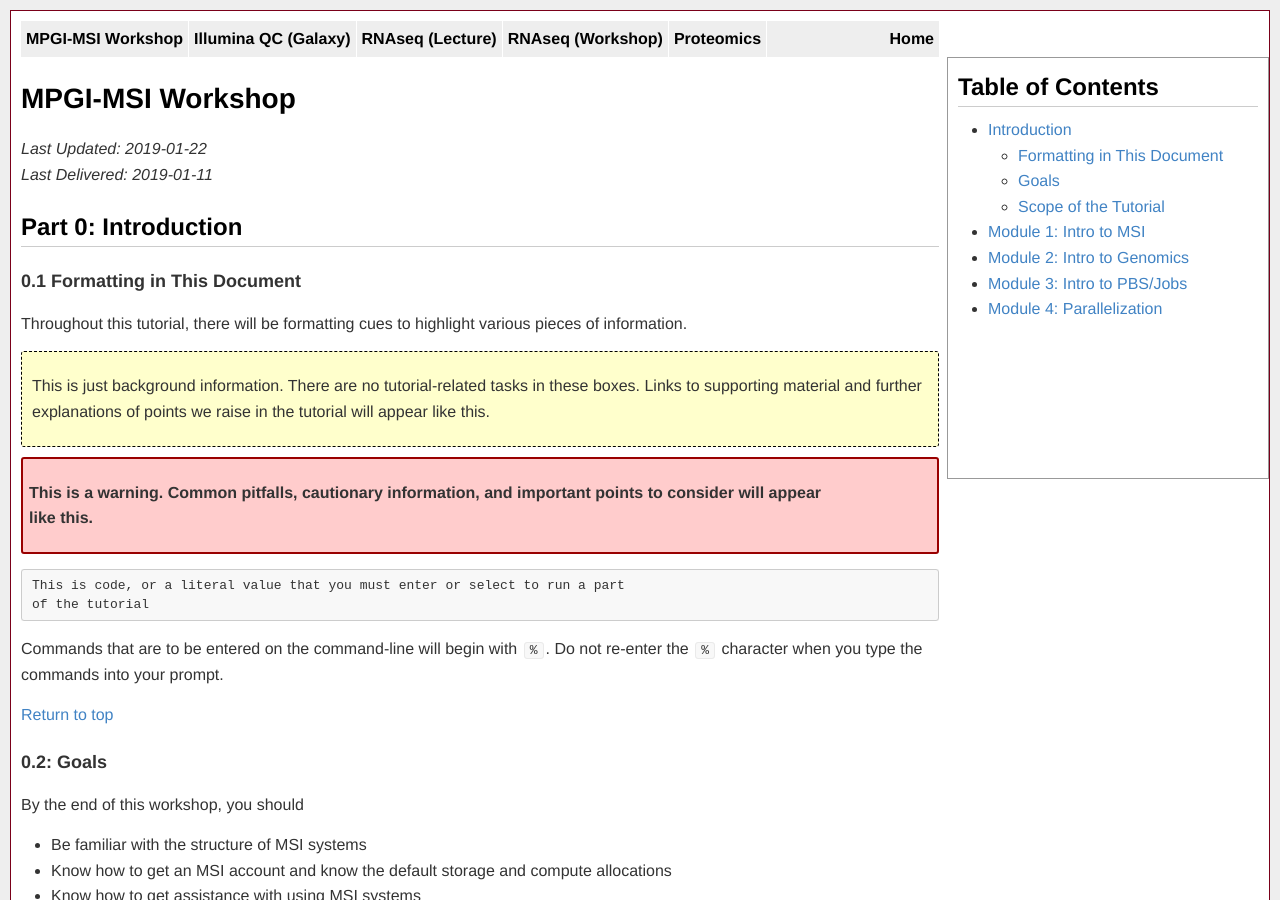
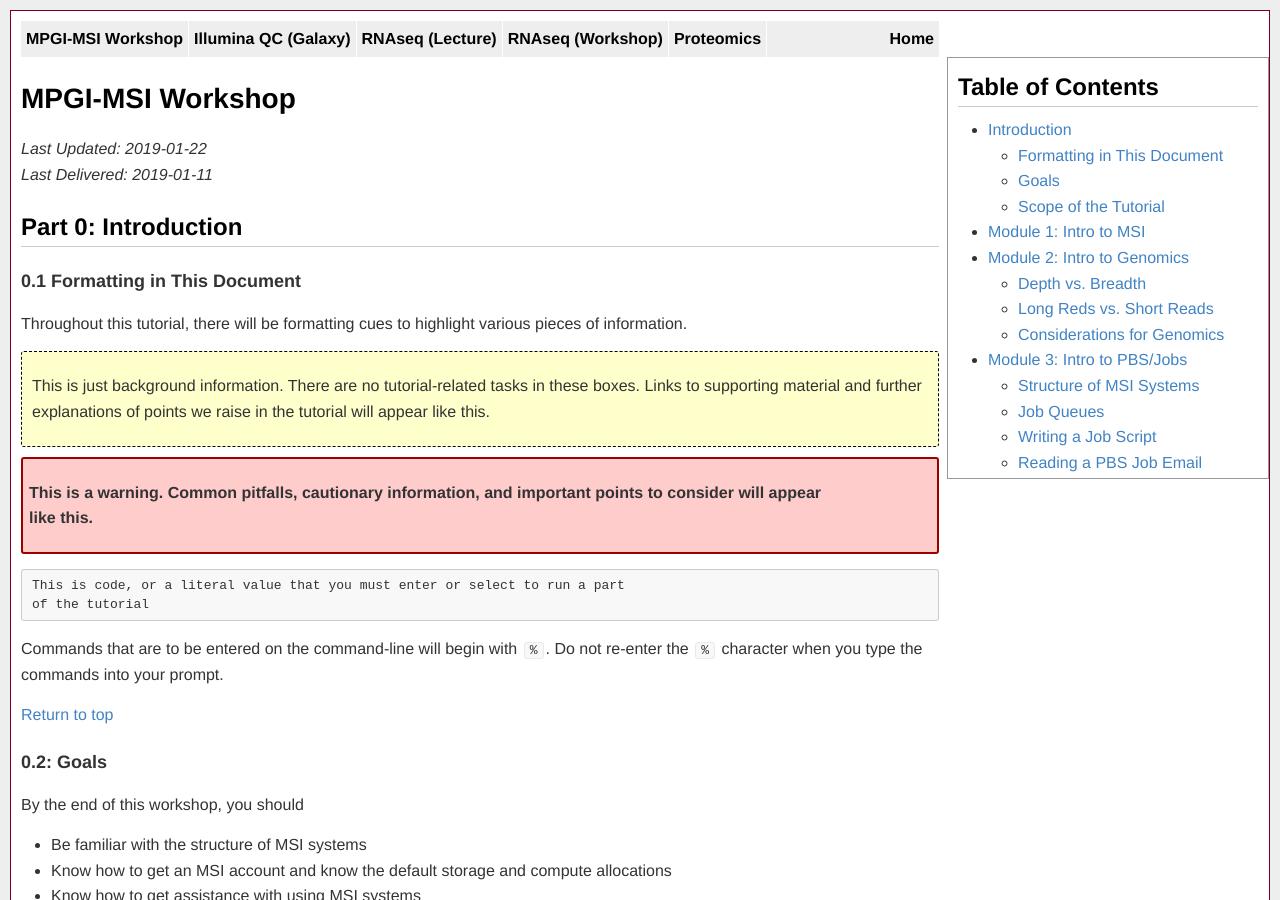
Before and after one commit to msi-ris/Tutorials, a Jekyll site: the page built from mpgi_msi.md, in a window 1280 px wide and 900 px high. Built offline with Jekyll 4.4.1, drawn with Linux system fonts in a browser that asks for light colours; part of the change alters nothing that is shown.

Commit message:
Update MPGI-MSI

```diff
--- a/mpgi_msi.md
+++ b/mpgi_msi.md
@@ -16,8 +16,21 @@ delivered: 2019-01-11
     - [Scope of the Tutorial](#0.3)
 - [Module 1: Intro to MSI](#1)
 - [Module 2: Intro to Genomics](#2)
+    - [Depth vs. Breadth](#2.1)
+    - [Long Reds vs. Short Reads](#2.2)
+    - [Considerations for Genomics](#2.3)
 - [Module 3: Intro to PBS/Jobs](#3)
+    - [Structure of MSI Systems](#3.1)
+    - [Job Queues](#3.2)
+    - [Writing a Job Script](#3.3)
+    - [Reading a PBS Job Email](#3.4)
 - [Module 4: Parallelization](#4)
+    - [Flavors of Parallelization](#4.1)
+    - [Parallel Tools on MSI](#4.2)
+    - [GNU Parallel](#4.3)
+    - [PBS Task Arrays](#4.4)
+        - [Task Array Example Scripts](#4.4.1)
+- [Special Topics](#5)
 
 </div>
 
@@ -161,7 +174,7 @@ large structural variants. There are many more genomics technologies and
 instruments available for your research. As always, the best way to know which
 technologies suit your research goals is to read current literature.
 
-#### Depth vs. Breadth
+#### <a name="2.1"></a> Depth vs. Breadth
 It is important to consider a genomics experiment in terms of *depth* and
 *breadth*. The *depth* of sampling refers to the intensity of data collection
 from each sample. The *breadth* of sampling refers to the number of biological
@@ -193,7 +206,7 @@ analysis soon.
 The University of Minnesota has a core facility that provides genomics services.
 The link to the UMGC site is [here](http://genomics.umn.edu/).
 
-#### Long vs. Short Read Sequencing
+#### <a name="2.2"></a> Long vs. Short Read Sequencing
 Illumina (and 454 and Ion Torrent) sequencing are referred to as "short read"
 sequencing. Read lengths from Illumina instruments are between 36 and 600
 base pairs, with every read having a fixed read length dependent on the
@@ -216,7 +229,7 @@ unlike short reads, which have biased error profiles. A common approach is to
 
 <div class="warn" markdown="1">
 
-#### Considerations for Genomics Projects
+#### <a name="2.3"></a> Considerations for Genomics Projects
 - GIGO: "Garbage in, garbage out"
 
     Low-quality inputs (garbage in) will produce low-quality results (garbage
@@ -293,7 +306,7 @@ University of Minnesota VPN.
 
 </div>
 
-#### A Reminder: Structure of MSI Systems
+#### <a name="3.1"></a> A Reminder: Structure of MSI Systems
 
 ![MSI Systems]({{ "/graphics/mpgi-msi/Systems.png" | prepend: site.baseurl }})
 
@@ -314,13 +327,13 @@ campus. This behavior has resulted in account restrictions in the past.
 
 </div>
 
-#### Job Queues
+#### <a name="3.2"></a> Job Queues
 Follow [this link](https://www.msi.umn.edu/queues) to view information about
 the job queues on the HPC systems. Use the job queues to run analyses in a
 **non-interactive** way. You can submit the job, and it will run on the cluster
 after you log out.
 
-#### Writing a Job Script
+#### <a name="3.3"></a> Writing a Job Script
 MSI maintains [a guide](https://www.msi.umn.edu/content/job-submission-and-scheduling-pbs-scripts)
 for writing job scripts and submitting them to the various queues. We will
 digest the job script format here. The format is a standard Bash script with
@@ -452,7 +465,7 @@ contains many examples of sophisticated scripting techniques.
 
 </div>
 
-#### Reading a PBS Job Email
+#### <a name="3.4"></a> Reading a PBS Job Email
 When your job exits, you will get a cryptic-looking email that describes the
 results of your job. An example job email is pasted below:
 
@@ -560,7 +573,7 @@ Please note that not all commands are available on MSI systems.
 You can view the slide deck [here](https://drive.google.com/open?id=1eD-qoXzRS2YI_MqI6OzVpNwA_IXHx07WXd_VM-6mQM8).
 
 ### Supporting Information
-#### "Flavors" of Parallelization
+#### <a name="4.1"></a> "Flavors" of Parallelization
 MSI has both "high-level" and "low-level" tools available to help your analyses
 take advantage of the highly parallelized computing environment. "High-level"
 parallelization involves running a single command many times concurrently
@@ -594,7 +607,7 @@ I will say that as a biologist, most of my problems fall into the
 
 </div>
 
-#### Tools Available on MSI For High-Level Parallelization
+#### <a name="4.2"></a> Tools Available on MSI For High-Level Parallelization
 MSI has GNU Parallel installed as a software module for use on the HPC systems.
 Additionally, the job scheduler has a feature called task arrays that can run
 the same job script with varying input files.
@@ -620,7 +633,7 @@ they just use special variables inside of standard job scripts. However, they
 require knowledge of Bash arrays and they may be annoying because they generate
 many email notifications.
 
-#### GNU Parallel
+#### <a name="4.3"></a> GNU Parallel
 The GNU Parallel projects maintains a very detailed
 [tutorial](https://www.gnu.org/software/parallel/parallel_tutorial.html) that
 shows how to use all of the features implemented. I use this tutorial and
@@ -654,7 +667,7 @@ you want to send jobs, how many jobs at a time to send, and must also export
 the shell environment. The guide will illustrate how to write this into a
 job script.
 
-#### Task Arrays
+#### <a name="4.4"></a> Task Arrays
 The scheduler in use at MSI has a feature called task arrays that let you
 write a job script that applies the processing to all pieces of data in a
 Bash array or a file. MSI maintains a [guide](https://www.msi.umn.edu/support/faq/how-do-i-use-job-array)
@@ -771,7 +784,7 @@ PBS job emails to a special place!
 
 </div>
 
-##### All Together - Example Scripts
+##### <a name="4.4.1"></a> All Together - Example Scripts
 Here's an end-to-end working example. Suppose you have reads from 60 samples
 in `/home/PI/shared/Reads/Cool_Project/` and a BWA reference genome located at
 `/home/PI/shared/References/Genome/BWA_Index`. You want to write alignments
```
